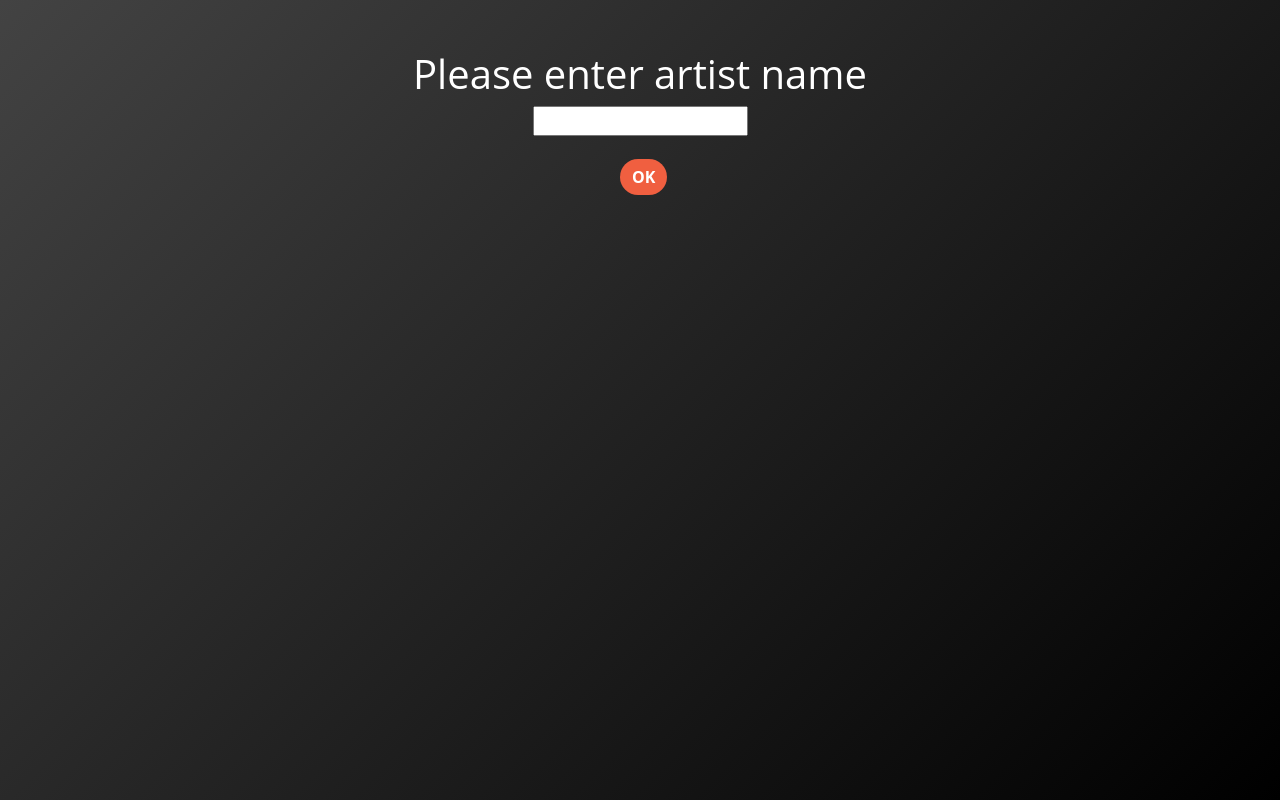
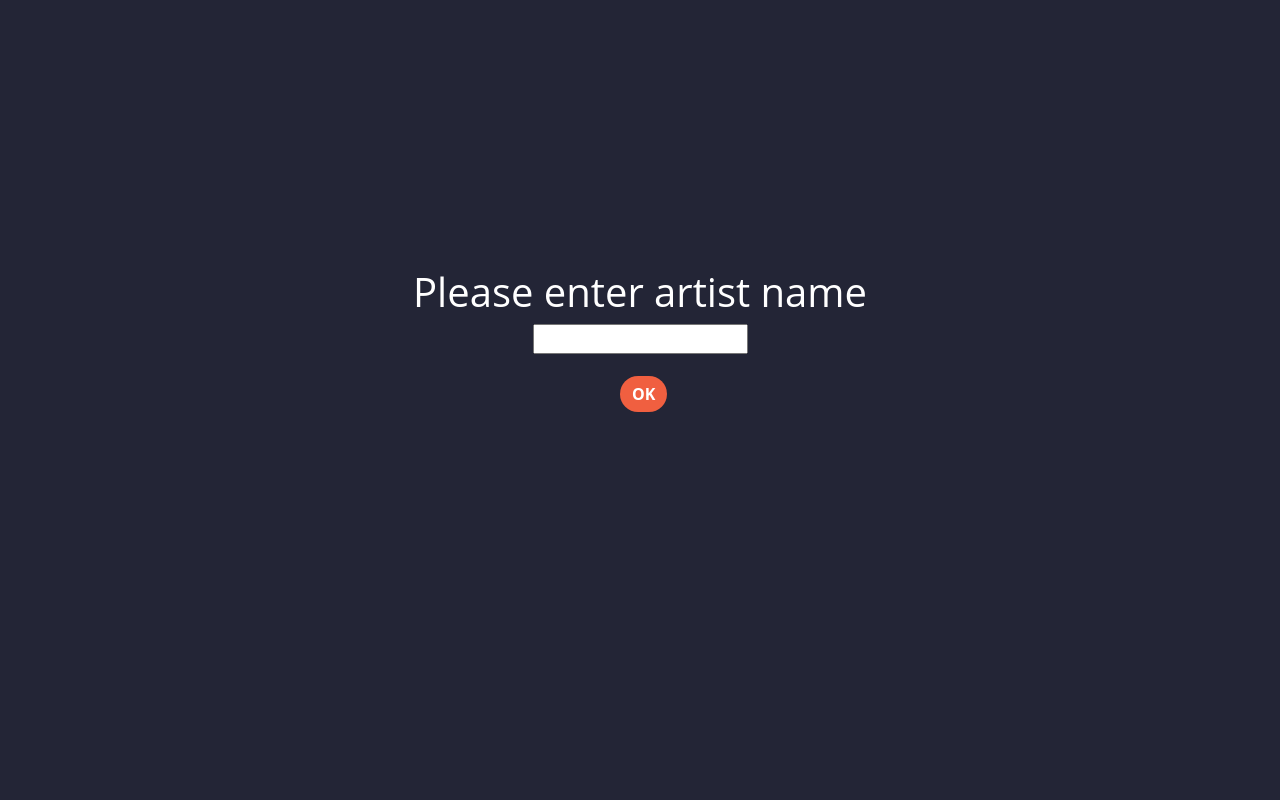
Before and after one commit to Janujan/Lyricize, a Django app: page /lyricizer/ in a window 1280 px wide. Run offline with Django 3.2, Linux system fonts and the light colour scheme; some libraries are stand-ins or nearby versions.

Commit message:
adjusted padding to center text

```diff
--- a/lyricize/lyricizer/templates/resultsPage.html
+++ b/lyricize/lyricizer/templates/resultsPage.html
@@ -4,7 +4,7 @@
 
 {% block content %}
 <body id="paint">
-    <div class="container">
+    <div class="container" style="padding-top:5%;">
       {% if music %}
       <div class="row">
           <div class="col-lg-12">
--- a/lyricize/lyricizer/templates/searchPage.html
+++ b/lyricize/lyricizer/templates/searchPage.html
@@ -4,13 +4,13 @@
 
 {% block content %}
 <body id="search">
-    <div class="container">
-        <h1 class="text-center">Please enter artist name</h1>
-      <div>
+    <div class="container" style="padding-top:17%;">
+      <h1 class="text-center">Please enter artist name</h1>
+
+      </div>
       <div class="row">
         <div class="col-md-12">
         <!--Textarea with icon prefix-->
-          {{message}}
         <form method="post">
           {% csrf_token %}
           {% for field in form.visible_fields %}
@@ -32,7 +32,6 @@
       </div>
 
     </div>
-    </div>
 
 </body>
 </html>
--- a/lyricize/static/css/creative.css
+++ b/lyricize/static/css/creative.css
@@ -223,8 +223,8 @@ img::-moz-selection {
 
 #search {
   color:white;
-  background: #000000;  /* fallback for old browsers */
-  background: -webkit-linear-gradient(to right, #000000, #434343);  /* Chrome 10-25, Safari 5.1-6 */
+  background: #232536;  /* fallback for old browsers */
+  /* background: -webkit-linear-gradient(to right, #000000, #434343);  /* Chrome 10-25, Safari 5.1-6 */ */
   background: linear-gradient(-45deg, #000000, #434343); /* W3C, IE 10+/ Edge, Firefox 16+, Chrome 26+, Opera 12+, Safari 7+ */
 }
 
```
